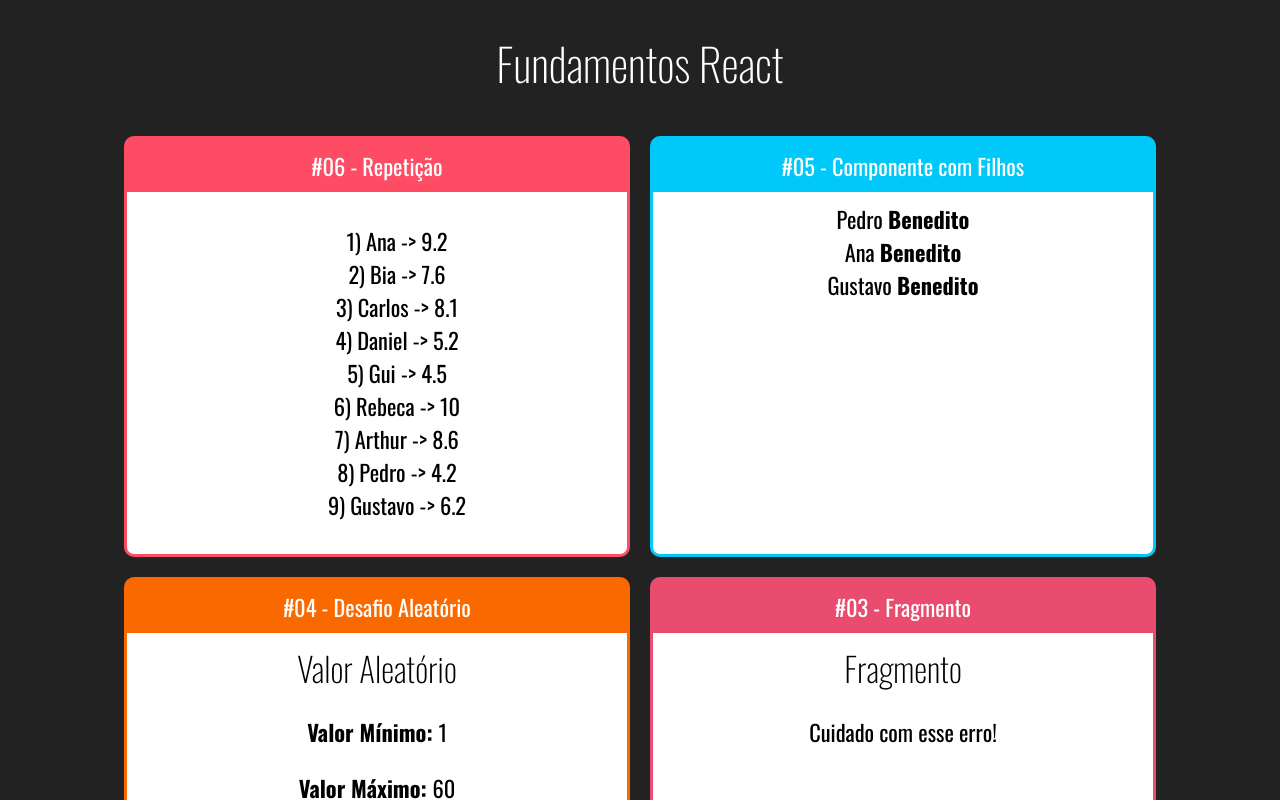
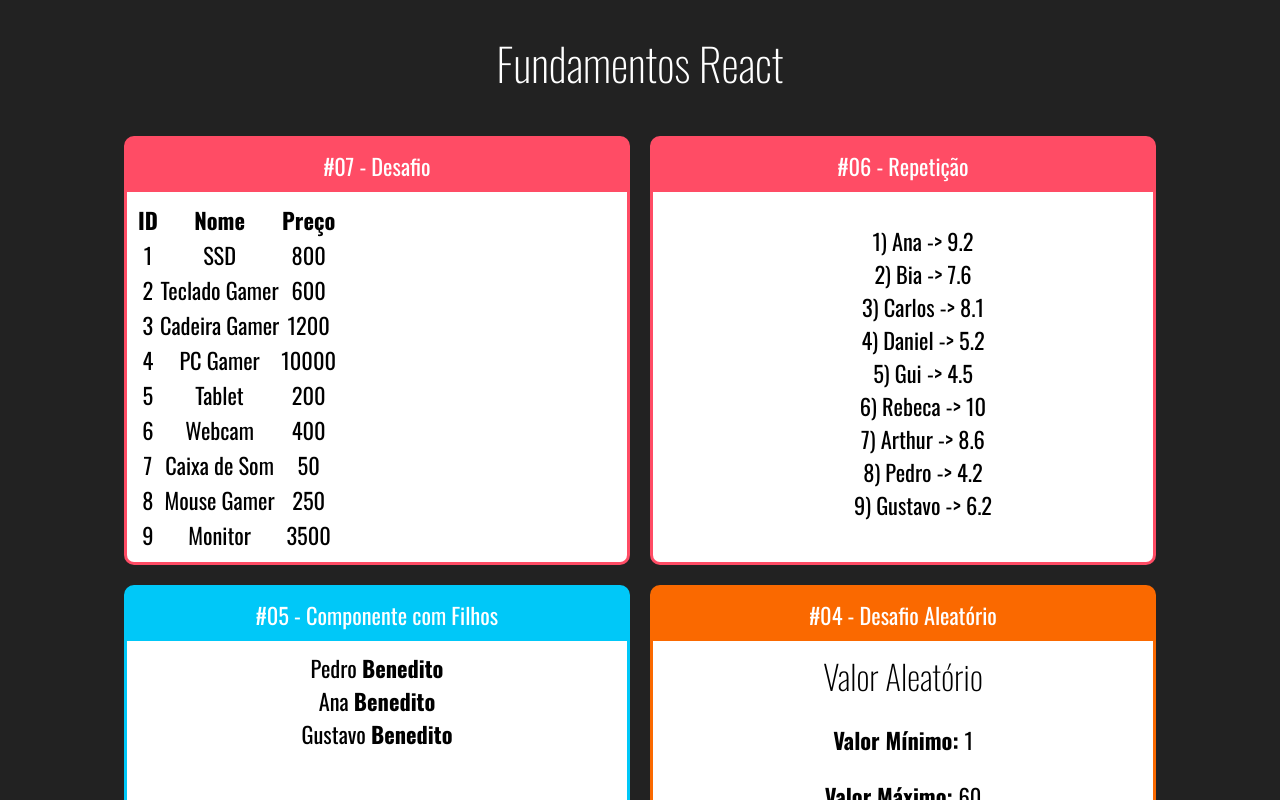
Before and after one commit to lukendev/fundamentos-react, a React (Create React App) app: page / in a window 1280 px wide. Shown: the top 800 px of the page. Built offline with nearby package versions, Linux system fonts and the light colour scheme.

Commit message:
Challenge: Table + Loop

```diff
--- a/src/App.jsx
+++ b/src/App.jsx
@@ -3,6 +3,7 @@ import React from 'react'
 
 import Card from './components/layout/Card'
 
+import TabelaProdutos from './components/repeticao/TabelaProdutos'
 import ListaAlunos from './components/repeticao/ListaAlunos'
 import Familia from './components/basicos/Familia'
 import FamiliaMembro from './components/basicos/FamiliaMembro'
@@ -17,6 +18,10 @@ export default _ =>
         <h1>Fundamentos React</h1>
 
         <div className="Cards">
+
+        <Card titulo="#07 - Desafio" color="#FF4C65">
+                <TabelaProdutos></TabelaProdutos>
+            </Card>
 
             <Card titulo="#06 - Repetição" color="#FF4C65">
                 <ListaAlunos></ListaAlunos>
--- /dev/null
+++ b/src/components/repeticao/TabelaProdutos.jsx
@@ -0,0 +1,33 @@
+import React from 'react'
+import produtos from '../../data/produtos'
+
+export default props => {
+
+    const tabelaProdutos = produtos.map((produto) => {
+        return (
+            <tr>
+                <td key={produto.id}>
+                    {produto.id}
+                </td>
+                <td key={produto.id}>
+                    {produto.nome}
+                </td>
+                <td key={produto.id}>
+                    {produto.preco}
+                </td>
+            </tr>
+        )
+    })
+
+    return (
+        <div>
+            <tr>
+                <th>ID</th>
+                <th>Nome</th>
+                <th>Preço</th>
+            </tr>
+            {tabelaProdutos}
+        </div>
+    )
+
+}
--- /dev/null
+++ b/src/data/produtos.js
@@ -0,0 +1,11 @@
+export default [
+    {id: 1, nome: 'SSD', preco: 800},
+    {id: 2, nome: 'Teclado Gamer', preco: 600},
+    {id: 3, nome: 'Cadeira Gamer', preco: 1200},
+    {id: 4, nome: 'PC Gamer', preco: 10000},
+    {id: 5, nome: 'Tablet', preco: 200},
+    {id: 6, nome: 'Webcam', preco: 400},
+    {id: 7, nome: 'Caixa de Som', preco: 50},
+    {id: 8, nome: 'Mouse Gamer', preco: 250},
+    {id: 9, nome: 'Monitor', preco: 3500}
+]
```
